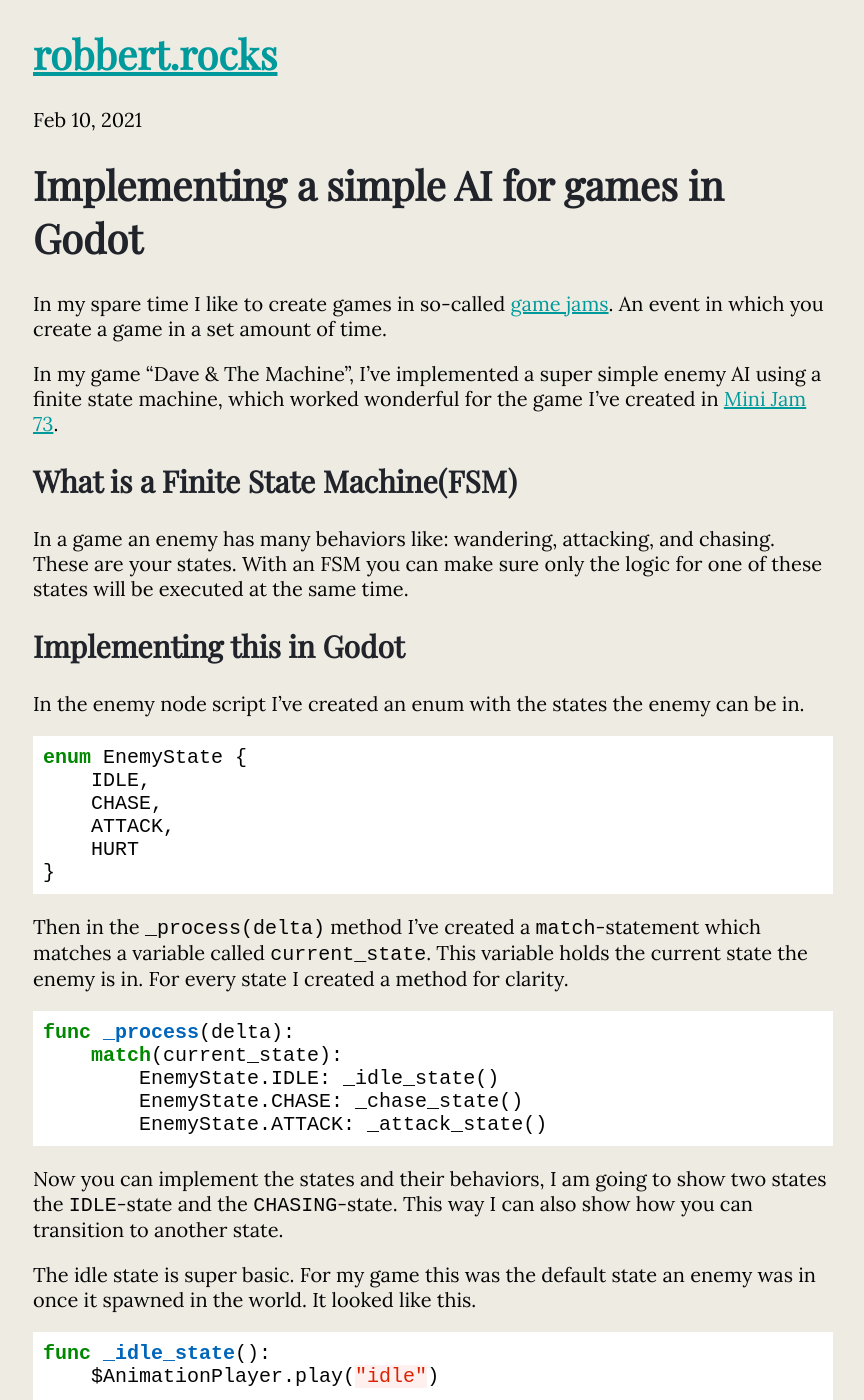
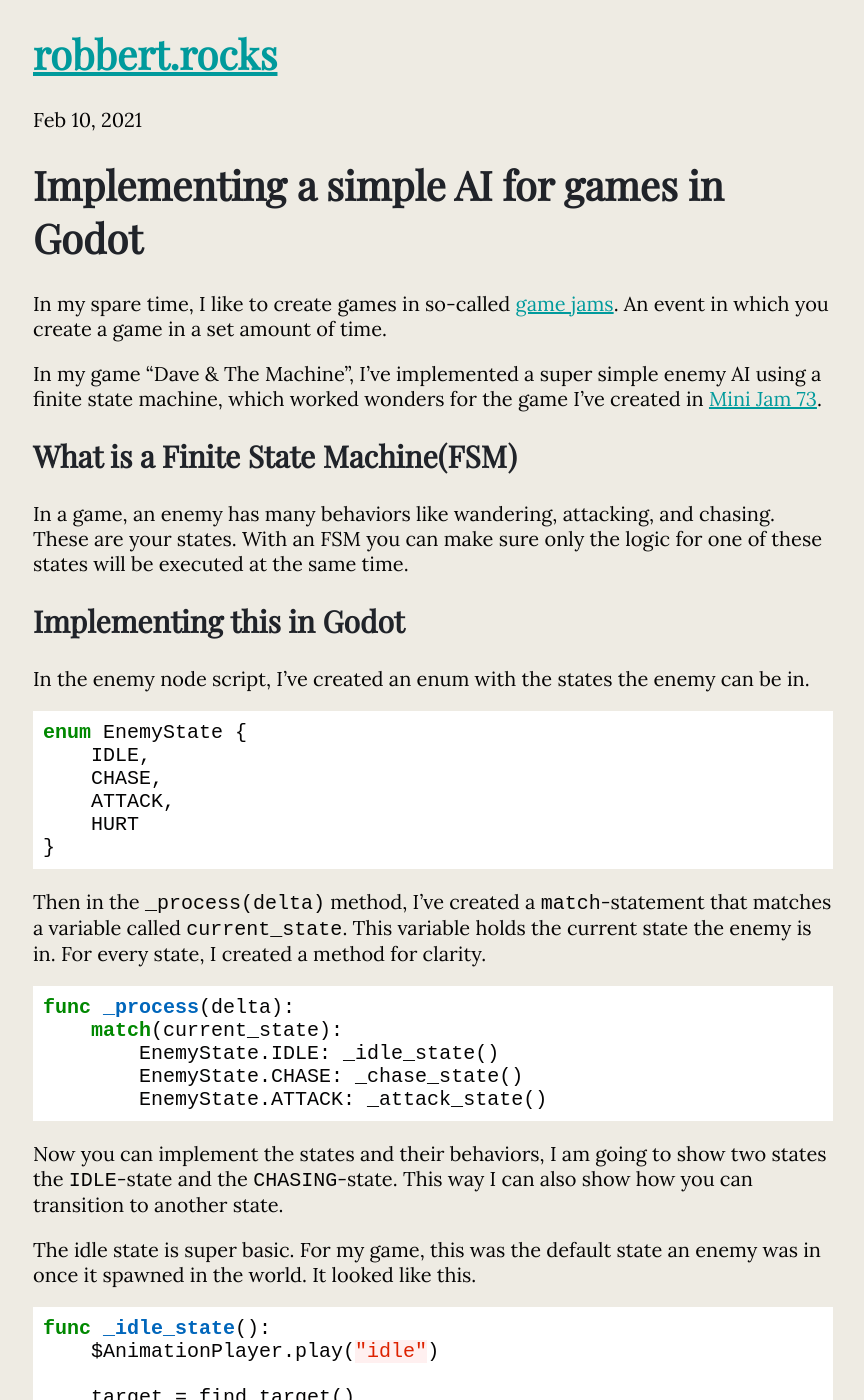
Before and after one commit to robbertstevens/robbertstevens.github.io, a Jekyll site: the page built from _posts/2021-02-14-implementing-a-simple-ai-for-games-in-godot.md, in a window 1280 px wide and 1400 px high. Shown: the whole window, without its empty margins (207-1071 px from the left). Built offline with Jekyll 4.4.1, drawn with Linux system fonts in a browser that asks for light colours; some of the changed text lies outside the part shown.

````diff
--- a/_posts/2021-02-14-implementing-a-simple-ai-for-games-in-godot.md
+++ b/_posts/2021-02-14-implementing-a-simple-ai-for-games-in-godot.md
@@ -3,18 +3,18 @@ layout: post
 title:  "Implementing a simple AI for games in Godot"
 date:   2021-02-10 13:37:00 +0100
 ---
-In my spare time I like to create games in so-called [game jams](https://en.wikipedia.org/wiki/Game_jam). An event in
+In my spare time, I like to create games in so-called [game jams](https://en.wikipedia.org/wiki/Game_jam). An event in
 which you create a game in a set amount of time.
 
 In my game "Dave & The Machine", I've implemented a super simple enemy AI using a finite state machine, which worked
-wonderful for the game I've created in [Mini Jam 73](https://robbertstevens.itch.io/dave-and-the-machine).
+wonders for the game I've created in [Mini Jam 73](https://robbertstevens.itch.io/dave-and-the-machine).
 
 ## What is a Finite State Machine(FSM)
-In a game an enemy has many behaviors like: wandering, attacking, and chasing. These are your states. With an FSM you
+In a game, an enemy has many behaviors like wandering, attacking, and chasing. These are your states. With an FSM you
 can make sure only the logic for one of these states will be executed at the same time.
 
 ## Implementing this in Godot
-In the enemy node script I've created an enum with the states the enemy can be in.
+In the enemy node script, I've created an enum with the states the enemy can be in.
 ```gdscript
 enum EnemyState {
     IDLE,
@@ -24,8 +24,8 @@ enum EnemyState {
 }
 ```
 
-Then in the `_process(delta)` method I've created a `match`-statement which matches a variable called `current_state`.
-This variable holds the current state the enemy is in. For every state I created a method for clarity.
+Then in the `_process(delta)` method, I've created a `match`-statement that matches a variable called `current_state`.
+This variable holds the current state the enemy is in. For every state, I created a method for clarity.
 
 ```gdscript
 func _process(delta):
@@ -38,7 +38,7 @@ func _process(delta):
 Now you can implement the states and their behaviors, I am going to show two states the `IDLE`-state and the
 `CHASING`-state. This way I can also show how you can transition to another state.
 
-The idle state is super basic. For my game this was the default state an enemy was in once it spawned in the world.
+The idle state is super basic. For my game, this was the default state an enemy was in once it spawned in the world.
 It looked like this.
 
 ```gdscript
@@ -77,11 +77,11 @@ func _chase_state():
 ```
 
 As you can see the method is very similar to the `_idle_state()`-method. This is what I do:
-1. First I check if there is still a target, if not I go to the idle state, after all the enemy can't case nothing.
+1. First I check if there is still a target, if not I go to the idle state after all the enemy can't case nothing.
 3. If there is a target, then the enemy moves in the direction of the target.
 
 ## Conclusion
-This is a very bare-bones implementation of the Finite State Machine design pattern, but for my use case it was enough.
+This is a very bare-bones implementation of the Finite State Machine design pattern, but for my use case, it was enough.
 I've also experimented with a version of this design pattern [using different nodes for every state](https://github.com/robbertstevens/godot-statemachine)
 but I felt that it was too complicated to be used in a game jam.
 
````
Also changed, not shown: other parts of _posts/2021-02-14-implementing-a-simple-ai-for-games-in-godot.md (+2 -2 lines).
